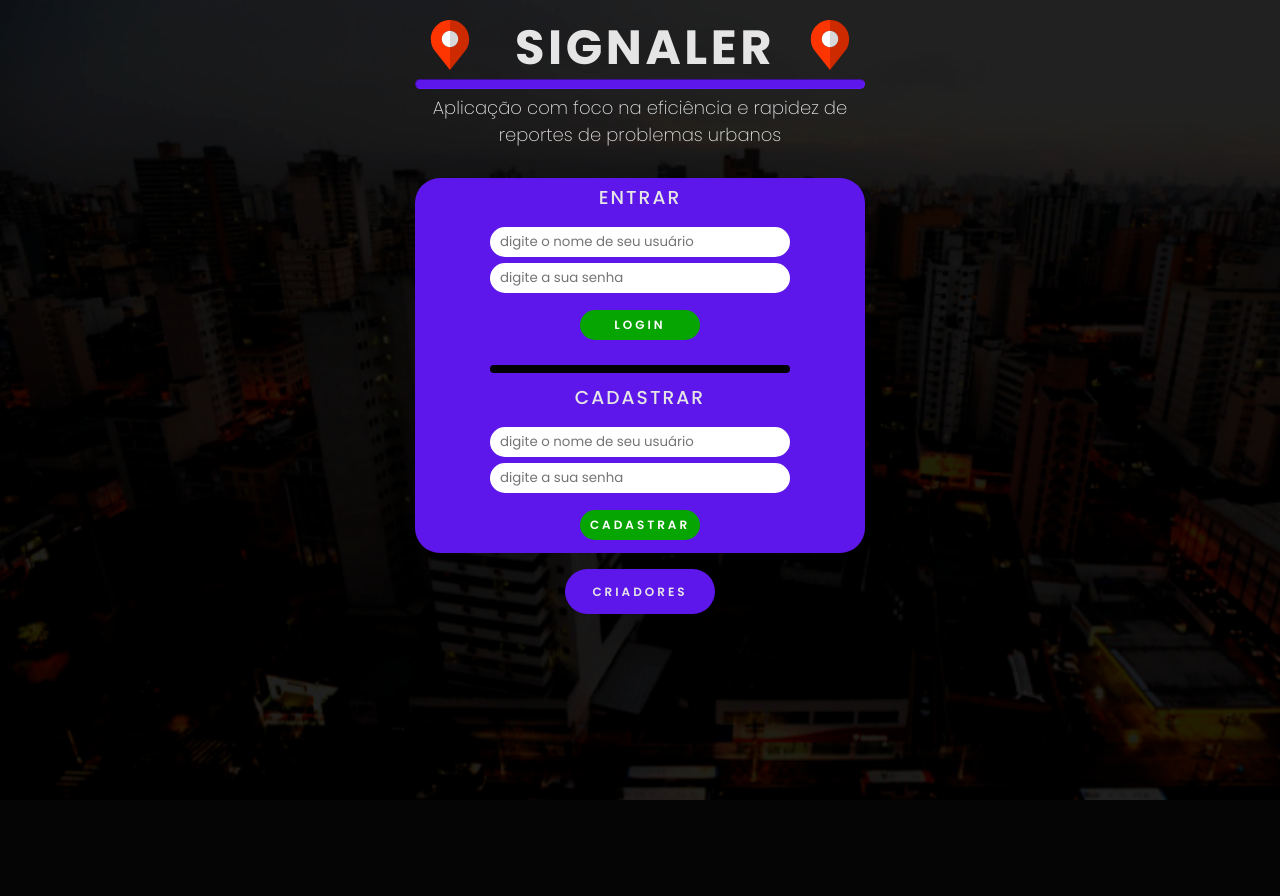
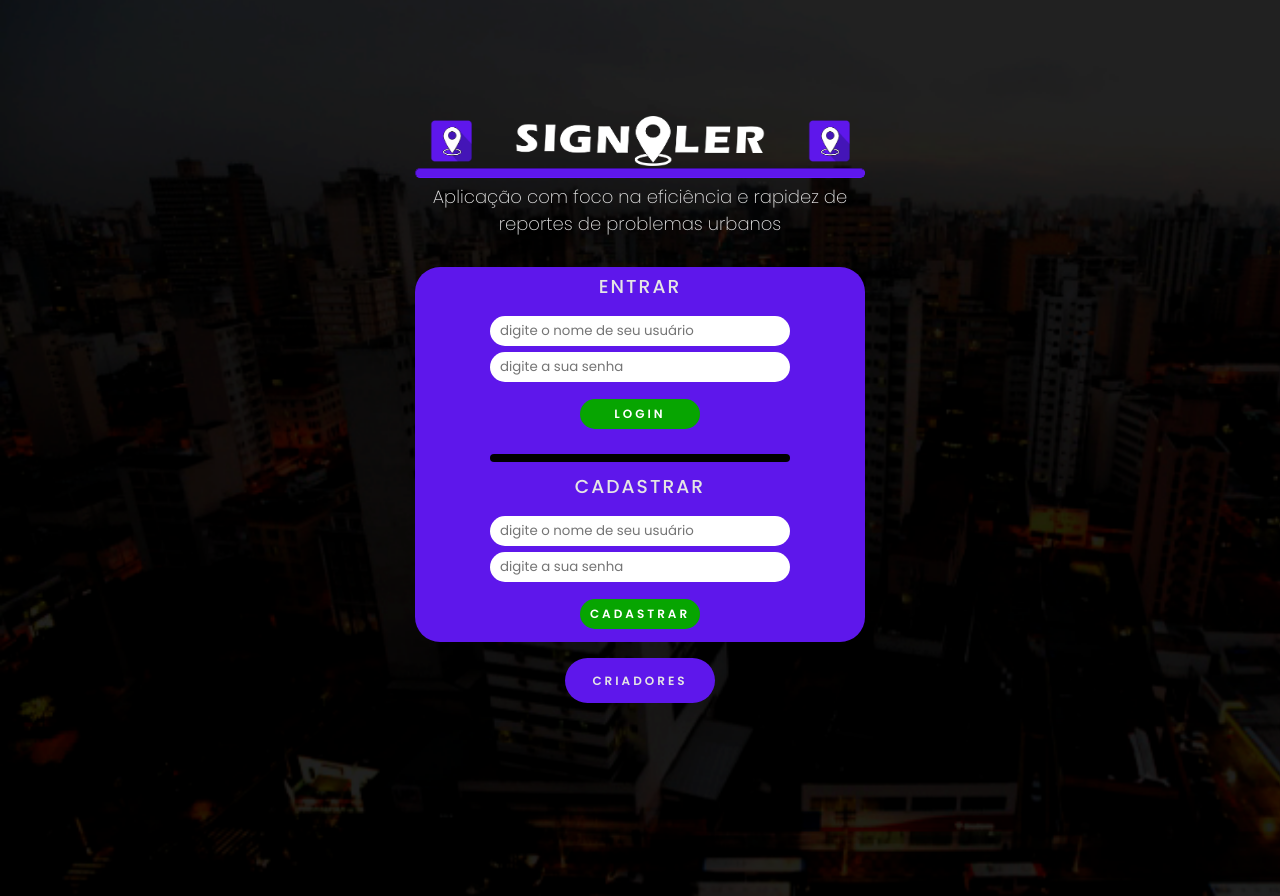
Before and after one commit to LuigiBelanda/TCC_3DS, a PHP site: page / in a window 1280 px wide. Before the commit the page ends 800 px from the top, so only its background shows below. Run offline with PHP 8.4, Linux system fonts and the light colour scheme.

Commit message:
Alterando CSS e testando nova logo e layout

```diff
--- a/index.html
+++ b/index.html
@@ -20,22 +20,20 @@
     <link rel="stylesheet" href="./style.css">
 
     <!-- SITE ICON -->
-    <link rel="sortcut icon" href="./img/gps.svg" type="image/x-icon" />
+    <link rel="sortcut icon" href="./img/MiniaturaSignalerPNG.png" type="image/x-icon" />
 </head>
 
 <body>
     <main class="container">
         <section>
             <!-- logo -->
-            <img src="./img/gps.svg" alt="logo" id="logo">
+            <img src="./img/MiniaturaSignalerPNG.png" alt="logo" id="logo">
+
+            <!-- title - name project -->
+            <img src="./img/LogoSignalerPNG.png" alt="Logo - nome projeto" id="title_logo">
 
             <!-- logo 2-->
-            <img src="./img/gps.svg" alt="logo" id="logo2">
-
-            <!-- title - name project -->
-            <div class="title">
-                <h1>SIGNALER</h1>
-            </div>
+            <img src="./img/MiniaturaSignalerPNG.png" alt="logo" id="logo2">
 
             <!-- element - linha -->
             <hr id="linha_titles"></hr>
--- a/style.css
+++ b/style.css
@@ -31,7 +31,11 @@ body {
 
 .container {
     width: min(90vw, 900px);
-    margin: auto;
+    margin-left: auto;
+    margin-right: auto;
+
+    margin-top: 7.5%;
+    margin-bottom: auto;
 
     display: flex;
     flex-direction: column;
@@ -45,7 +49,7 @@ body {
     height: 50px;
 
     margin-top: 20px;
-    margin-right: 325px;
+    margin-right: 35px;
 }
 
 #logo2 {
@@ -53,18 +57,16 @@ body {
     height: 50px;
 
     margin-top: 20px;
-    margin-left: 0px;
+    margin-left: 35px;
 }
 
-.title {
-    font-family: "poppins", sans-serif;
-    font-size: 2rem;
-    color: var(--color-font);
-
-    letter-spacing: 3.5px;
+#title_logo {
+    height: 50px;
+    width: 250px;
 
     margin-top: -65px;
-    margin-left: 10px;
+    margin-left: auto;
+    margin-right: auto;
 }
 
 #linha_titles {
@@ -81,7 +83,6 @@ body {
 }
 
 .subtitle {
-    font-family: "poppins", sans-serif;
     font-size: 0.75rem;
     color: var(--color-font);
 
@@ -107,7 +108,6 @@ h2 {
 
 
 .title_forms {
-    font-family: "poppins", sans-serif;
     color: var(--color-font);
     letter-spacing: 2px;
     font-weight: 500;
```
Also changed, not shown: img/LogoSignalerPNG.png (added), img/MiniaturaSignalerPNG.png (added).
